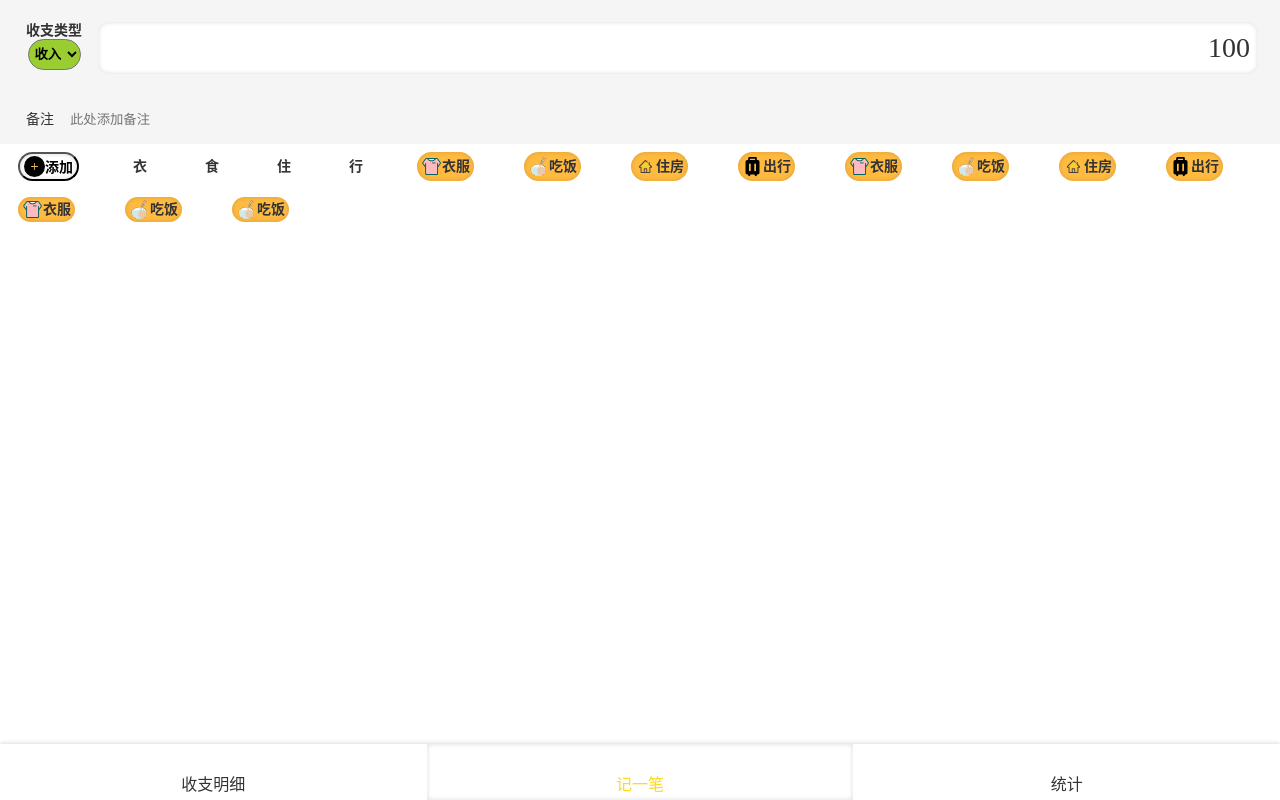
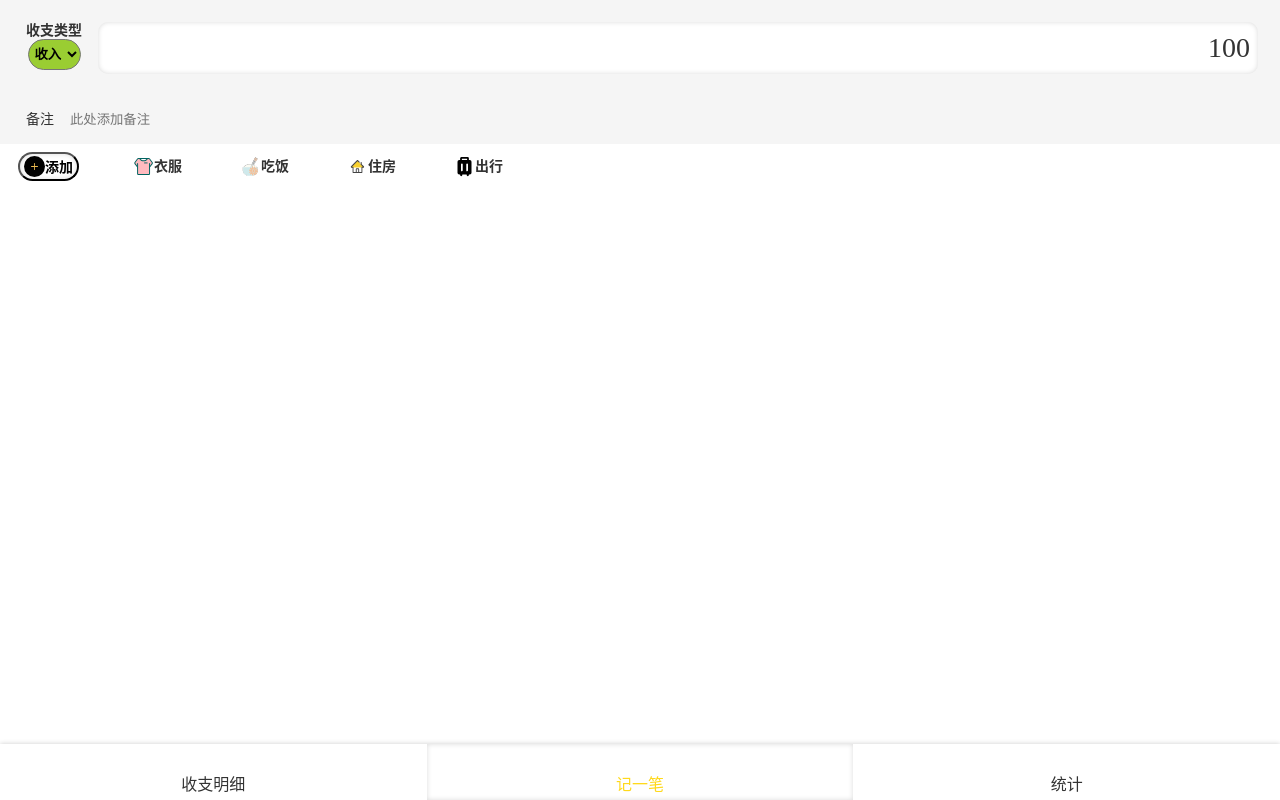
Before and after one commit to yichang8421/BitByBiter, a React app: page /#/money in a window 1280 px wide. Built offline with nearby package versions, Linux system fonts and the light colour scheme.

Commit message:
完成带 svg 图标的标签样式

```diff
--- a/src/views/component/TagsSelection.tsx
+++ b/src/views/component/TagsSelection.tsx
@@ -63,7 +63,7 @@ const Wrapper = styled.section`
 `;
 
 const TagsSelection: React.FC = () => {
-    const [tags, setTags] = useState<string[]>(["衣", "食", "住", "行"]);
+    const [tags, setTags] = useState<string[]>(["衣服", "吃饭", "住房", "出行"]);
     const [selectedTags, setSelectedTags] = useState<string[]>([]);
 
     function onAddTag() {
@@ -90,10 +90,10 @@ const TagsSelection: React.FC = () => {
         }
     }
 
-    const getClass = (tag:string)=>
+    const getClass = (tag: string) =>
         selectedTags.indexOf(tag) >= 0 ?
-        "selected" :
-        ""
+            "selected" :
+            "";
 
     return (
         <Wrapper>
@@ -105,61 +105,32 @@ const TagsSelection: React.FC = () => {
                     添加
                 </button>
                 {
-                    tags.map(tag =>
-                        <li
-                            key={tag}
-                            onClick={() =>
-                                onToggleTag(tag)
-                            }
-                            className={getClass(tag)}
-                        >{tag}</li>
+                    tags.map(tag => {
+                            const mapNameToIcon: Record<string, string> = {
+                                "衣服": "cloth",
+                                "吃饭": "eat",
+                                "住房": "dwell",
+                                "出行": "travel"
+                            };
+                            const mapIcon = mapNameToIcon[tag];
+                            return (<li
+                                key={tag}
+                                onClick={() =>
+                                    onToggleTag(tag)
+                                }
+                                className={
+                                    [
+                                        getClass(tag),
+                                        mapIcon ? mapIcon : "others"
+                                    ].join(" ")
+                                }
+                            >
+                                <Icon name={mapIcon ? mapIcon : "others"}/>
+                                <span>{tag}</span>
+                            </li>);
+                        }
                     )
                 }
-
-                <li className="selected">
-                    <Icon name={"cloth"}/>
-                    <span>衣服</span>
-                </li>
-                < li className="selected">
-                    <Icon name={"eat"}/>
-                    <span>吃饭</span>
-                </li>
-                <li className="selected">
-                    <Icon name={"dwell"}/>
-                    <span>住房</span>
-                </li>
-                <li className="selected">
-                    <Icon name={"travel"}/>
-                    <span>出行</span>
-                </li>
-                <li className="selected">
-                    <Icon name={"cloth"}/>
-                    <span>衣服</span>
-                </li>
-                <li className="selected">
-                    <Icon name={"eat"}/>
-                    <span>吃饭</span>
-                </li>
-                <li className="selected">
-                    <Icon name={"dwell"}/>
-                    <span>住房</span>
-                </li>
-                <li className="selected">
-                    <Icon name={"travel"}/>
-                    <span>出行</span>
-                </li>
-                <li className="selected">
-                    <Icon name={"cloth"}/>
-                    <span>衣服</span>
-                </li>
-                <li className="selected">
-                    <Icon name={"eat"}/>
-                    <span>吃饭</span>
-                </li>
-                <li className="selected">
-                    <Icon name={"eat"}/>
-                    <span>吃饭</span>
-                </li>
             </ol>
         </Wrapper>
     );
```
Also changed, not shown: src/icons/taglist/others.svg (added).
